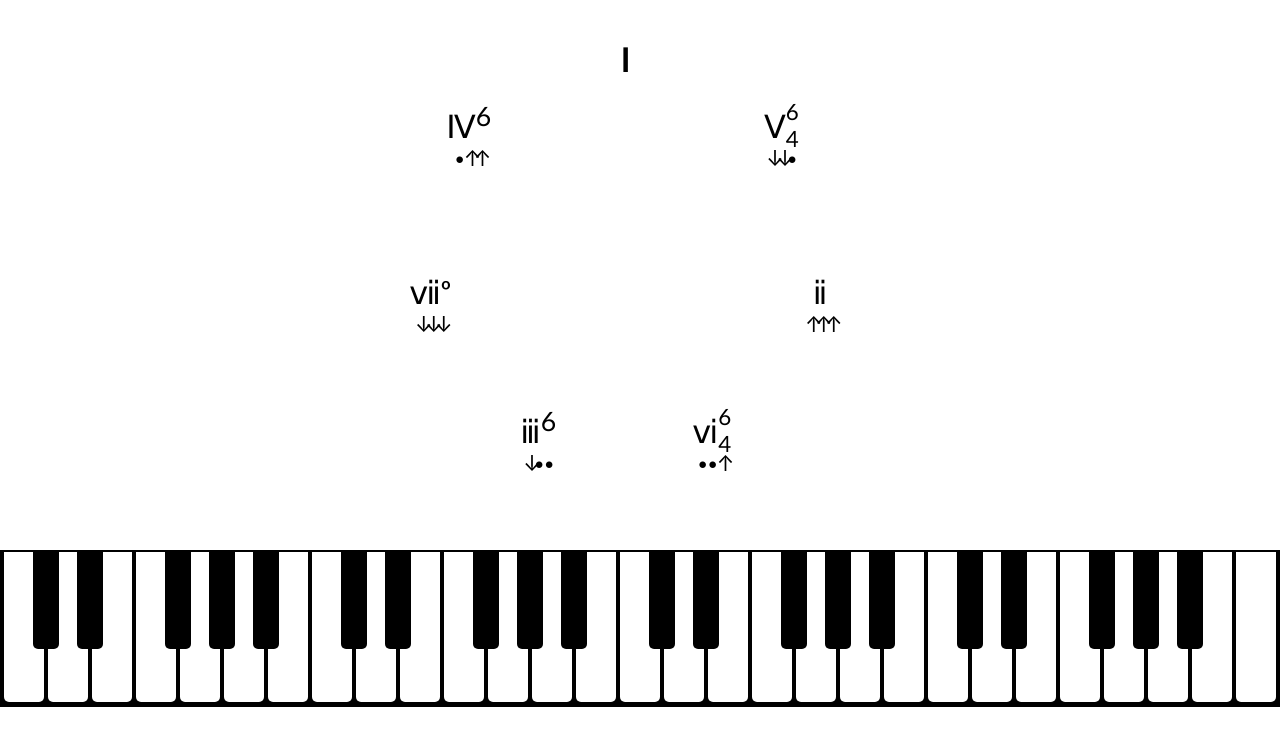
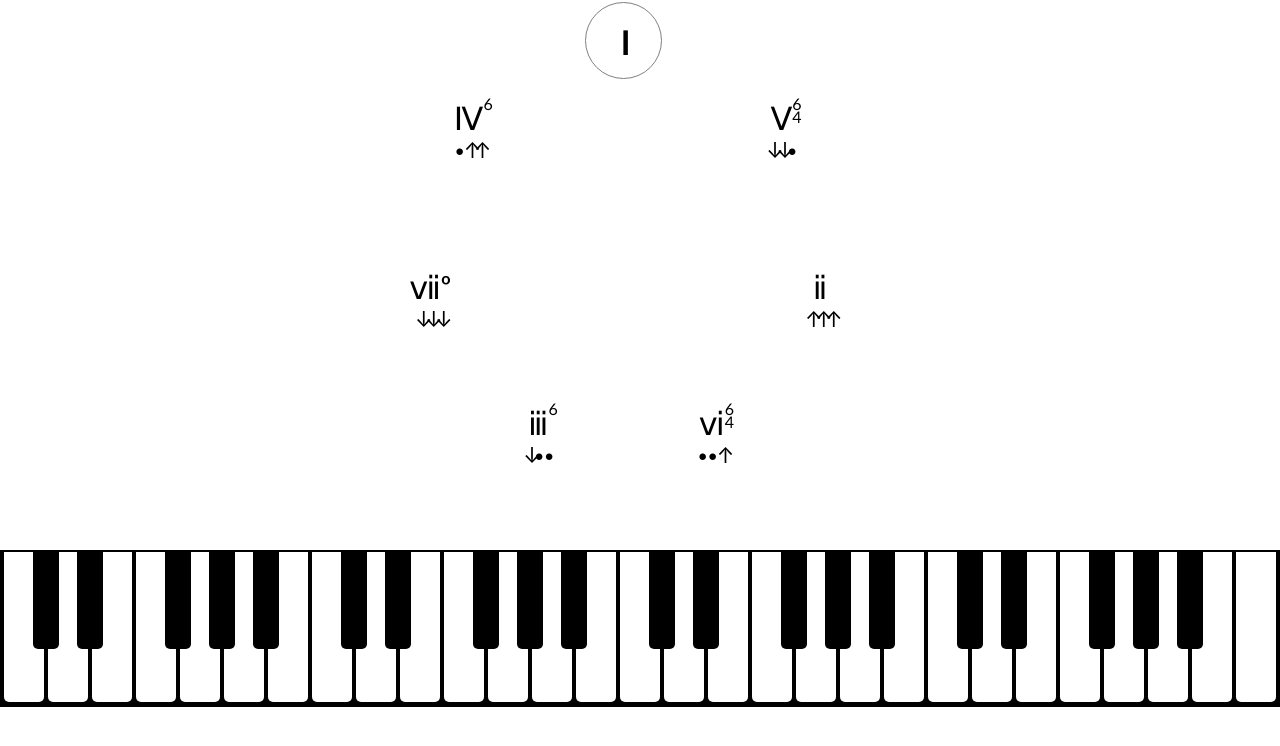
Before and after one commit to hellochar/smoothchords, a React (Create React App) app: page / in a window 1280 px wide. Shown: the top 746 px of the page. Built offline with nearby package versions, Linux system fonts and the light colour scheme.

Commit message:
improve legibility of currently played chord

```diff
--- a/src/circleOfFourths.tsx
+++ b/src/circleOfFourths.tsx
@@ -2,6 +2,7 @@ import React from "react";
 import { ScaleDegree, Inversion, Chord } from "./chord";
 import { Scale } from "./scales";
 import { MotionOptionComponent, getMotionsOptionsFor } from "./motionOption";
+import classnames from "classnames";
 
 // Starting from the top, going counterclockwise.
 const ANGLES = [0, 1, 2, 3, 4, 5, 6].map((index) => -Math.PI / 2 - index/7 * Math.PI * 2);
@@ -37,17 +38,15 @@ export class CircleOfFourths extends React.PureComponent<ICircleOfFourthsProps,
       // console.log(index, ANGLES[index], ANGLES[Number(index)], angleOffset, angle);
       const option = motionOptions.find((option) => option.destinationChord.degree === SCALE_DEGREE_ORDER[index]);
       if (!option) { throw new Error(""); }
-      const element = <MotionOptionComponent option={option} />;
       const style: React.CSSProperties = {
         transform: `translate(${Math.cos(angle) * radius + radius}px, ${Math.sin(angle) * radius + radius}px)`
       };
-      if (SCALE_DEGREE_ORDER[index] === this.props.scaleDegree) {
-        style.fontWeight = "bold";
-      }
-      // debugger;
+      const isActive = SCALE_DEGREE_ORDER[index] === this.props.scaleDegree;
+      const className = classnames("option-container", { "active": isActive });
       elements.push(
-        <div className="option-container" style={style} key={index}>
-          {element}
+        <div className={className} style={style} key={index}>
+          { isActive ? <div className="active-ring"></div> : null }
+          <MotionOptionComponent option={option} />
         </div>
       );
     }
--- a/src/index.scss
+++ b/src/index.scss
@@ -15,7 +15,6 @@ code {
 }
 
 .chord {
-  display: inline-block;
   font-size: 32px;
 }
 
@@ -23,13 +22,10 @@ code {
   display: inline-block;
 }
 
-.inversion-second {
-  display: inline-block;
-  margin-bottom: -0.3em;
-  vertical-align: -0.4em;
-  line-height: 1.2em;
-  font-size: 70%;
-  text-align: left;
+.inversion {
+  position: absolute;
+  font-size: 50%;
+  line-height: 0.8em;
 
   sup, sub {
     font-size: inherit;
@@ -51,10 +47,26 @@ code {
   display: inline-flex;
   flex-direction: column;
   margin: 10px;
+  width: 75px;
+  height: 75px;
 }
 
 .option-container {
   position: absolute;
+
+  .active-ring {
+    width: 75px;
+    height: 75px;
+    border-radius: 100%;
+    border: 1px solid gray;
+    position: absolute;
+    top: -48px;
+    left: -30px;
+  }
+
+  &.active .motion-option {
+    font-weight: bold;
+  }
 
   .motion-option {
     transform: translate(-50%, -50%);
```
